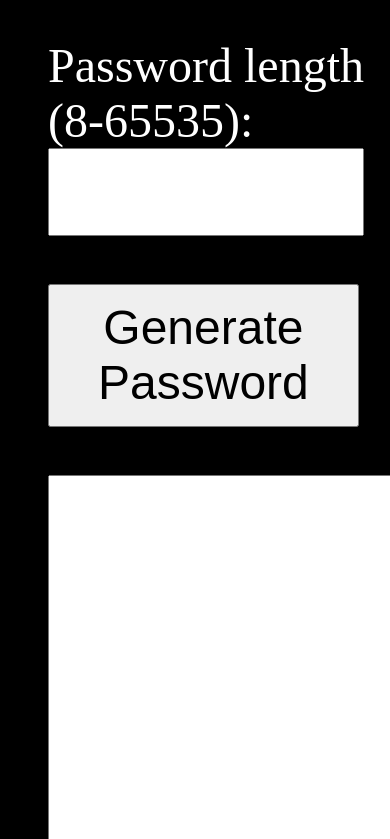
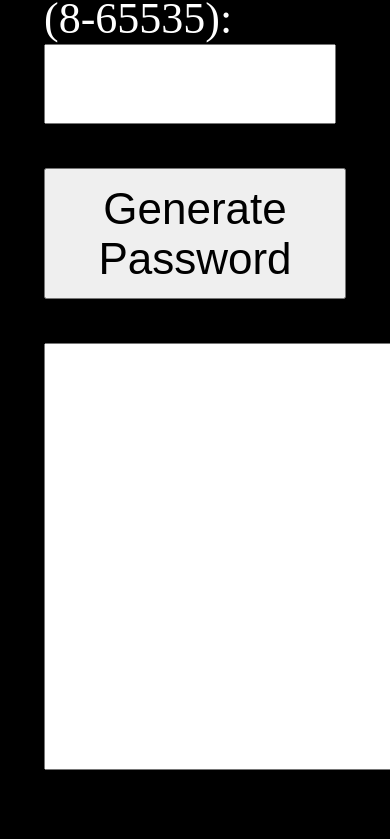
Before and after one commit to BrendanGasparin/js-password-generator, a plain HTML site: page index.html in a window 390 px wide. Shown: the part 520-1359 px from the top of the page. Drawn offline with Linux system fonts and the light colour scheme.

Commit message:
Adjust font size for mobile devices

```diff
--- a/css/style.css
+++ b/css/style.css
@@ -1,7 +1,7 @@
 * {
   margin: 0;
   padding: 0;
-  font-size: 48px;
+  font-size: 44px;
 }
 
 body {
```
